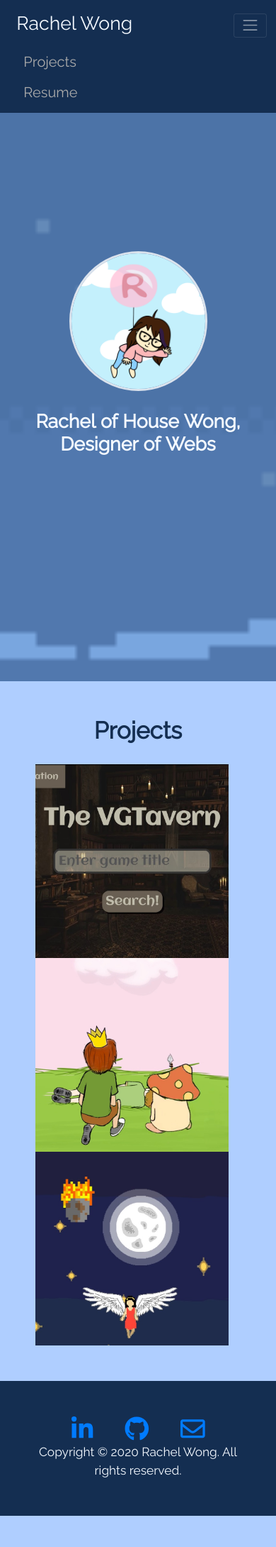
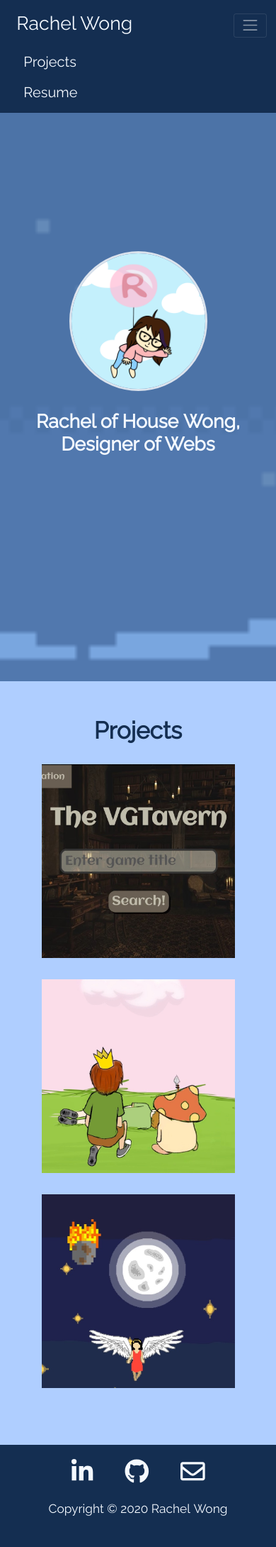
Before and after one commit to Rachel-W3/rachel-w3.github.io, a PHP site: page /index.html in a window 390 px wide, after a click that opens the changed part. Shown: the whole page at 71% size. Before the commit the page ends 2136 px from the top, so only its background shows below. Run offline with PHP 8.4, Linux system fonts and the light colour scheme; some libraries are stand-ins or nearby versions.

Commit message:
completed first working version

```diff
--- a/css/style.css
+++ b/css/style.css
@@ -69,7 +69,7 @@ nav li{
 }
 
 .nav-color-override:link, .nav-color-override:visited {
-    color: #aaa !important;
+    color: #f4f9ff !important;
 }
 
 .nav-color-override:focus, .nav-color-override:hover, .nav-color-override:active {
@@ -118,7 +118,17 @@ footer {
 }
 
 footer p {
+    padding: 20px;
     margin-bottom: 0 !important;
+}
+
+.social-icons {
+    color: #f4f9ff;
+}
+
+.social-icons:focus, .social-icons:hover, .social-icons:active {
+    color: #8aafff !important;
+    transition: 0.3s;
 }
 
 .hovereffect {
@@ -171,7 +181,7 @@ footer p {
     text-transform: uppercase;
     text-align: center;
     position: relative;
-    font-size: 17px;
+    font-size: 1.5em;
     background-color: transparent;
     color: #FFF;
     padding: 1em 0;
@@ -237,6 +247,10 @@ footer p {
     }
     #proj-gallery {
         flex-wrap: wrap;
+        justify-content: center;
+    }
+    .preview {
+        margin-bottom: 30px;
     }
     .preview img {
         width: 70vw;
@@ -247,4 +261,7 @@ footer p {
     #aboutme {
         padding: 0;
     }
+    footer {
+        padding: 20px 10px;
+    }
 }
--- a/index.html
+++ b/index.html
@@ -36,7 +36,7 @@
 
         <div id="profile">
             <img src="images/personal-logo.png" alt="Personal Logo">
-            <h1><b>Rachel&nbspof&nbspHouse&nbspWong, Designer&nbspof&nbspWebs</b></h1>
+            <h1><b>Rachel of House&nbspWong,<br>Designer of Webs</b></h1>
         </div>
 
         <!-- <div id="demo" class="carousel slide" data-ride="carousel">
@@ -105,13 +105,13 @@
             <a class="social-icons" href="https://www.linkedin.com/in/rachelwong73/"><i class="fab fa-2x fa-linkedin-in"></i></a>
             <a class="social-icons" href="https://github.com/Rachel-W3"><i class="fab fa-2x fa-github"></i></a>
             <a class="social-icons" href="mailto:rw7363@rit.edu"><i class="far fa-2x fa-envelope"></i></a>
-                <p>Copyright &COPY;
+                <p>Copyright&nbsp&COPY;
                     <span id="year">
                         <script>
                             let yearspan = document.getElementById("year");
                             yearspan.innerHTML = new Date().getFullYear();
                         </script>
-                    </span> Rachel Wong. All rights reserved.</p>
+                    </span> Rachel&nbspWong</p>
         </footer>
     </div>
 </body>
```
Also changed, not shown: other parts of index.html (+14 -14 lines).
